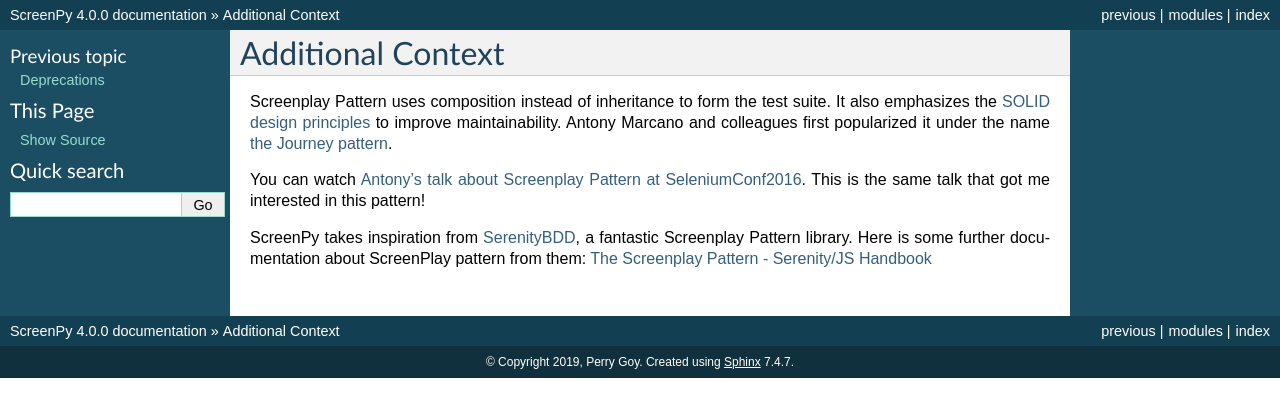
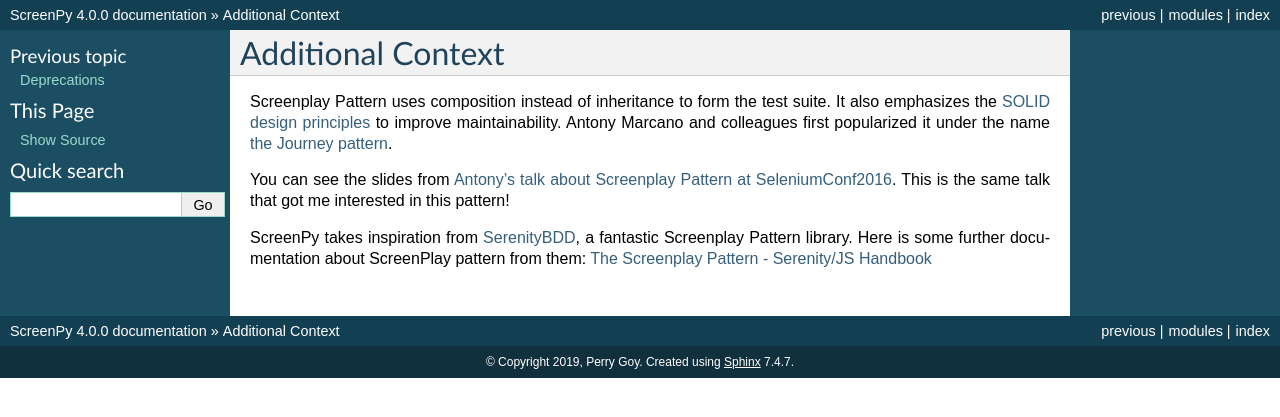
Before and after one commit to ScreenPyHQ/screenpy, a Sphinx documentation site: the page built from docs/context.rst, in a window 1280 px wide. Shown: the top 417 px of the page. Built offline with Sphinx 7.4.7, drawn with Linux system fonts in a browser that asks for light colours; the version number is read from the project's files by our own code.

Commit message:
#4: Antony's talk is gone from youtube, use slides instead.

```diff
--- a/docs/context.rst
+++ b/docs/context.rst
@@ -12,8 +12,8 @@
 first popularized it
 under the name `the Journey pattern <https://www.softwire.com/blog/2014/03/25/the-journey-pattern/index.html>`_.
 
-You can watch
-`Antony's talk about Screenplay Pattern at SeleniumConf2016 <https://www.youtube.com/watch?v=8f8tdZBvAbI>`_.
+You can see the slides
+from `Antony's talk about Screenplay Pattern at SeleniumConf2016 <https://www.slideshare.net/RiverGlide/refactoring-page-objects-the-screenplay-pattern>`_.
 This is the same talk
 that got me interested in this pattern!
 
```
